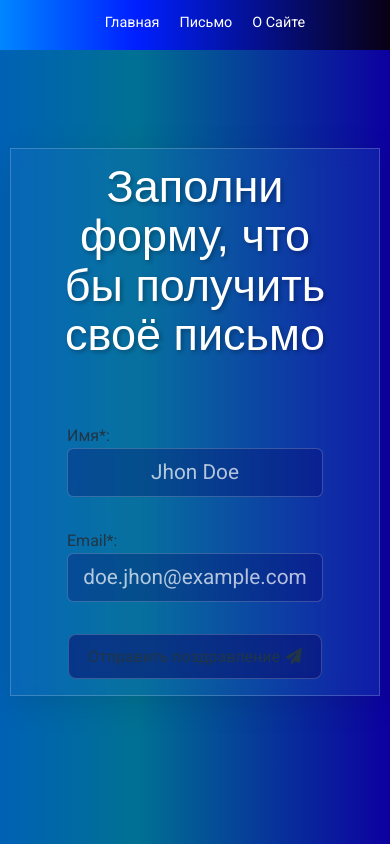
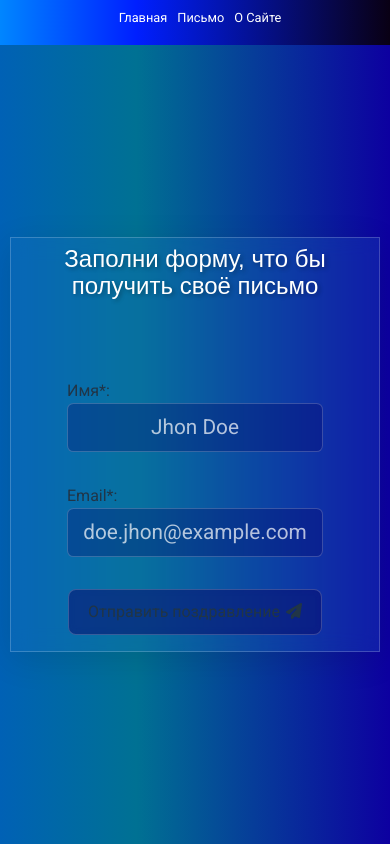
Before and after one commit to matvey-tytarenko/Christmas-Website, a React (Vite) app in the folder client/happy-new-year/: page /mail in a window 390 px wide. Built offline with nearby package versions, Linux system fonts and the light colour scheme; a web font is replaced by a local one.

Commit message:
adaptive style

```diff
--- a/client/happy-new-year/src/stylesheet/Page.css
+++ b/client/happy-new-year/src/stylesheet/Page.css
@@ -15,15 +15,17 @@
 
 body {
   font-family: 'Roboto', sans-serif;
+  overflow-x: hidden;
 }
 
 header {
-  position: absolute;
+  position: fixed;
   top: 0;
   left: 0;
   width: 100%;
   height: 57px;
   background: var(--hradient);
+  z-index: 1000;
 }
 
 header ul {
@@ -31,6 +33,7 @@ header ul {
   align-items: center;
   justify-content: center;
   padding-top: 12px;
+  list-style: none;
 }
 
 header ul li {
@@ -41,6 +44,7 @@ header ul li {
 header ul li a {
   color: #fff;
   padding-left: 15px;
+  text-decoration: none;
   transition: all 0.3s ease;
 }
 
@@ -50,19 +54,34 @@ header ul li a:hover {
 }
 
 @media (max-width: 768px) {
+  header {
+    height: 50px;
+  }
+  header ul {
+    padding-top: 8px;
+  }
   header ul li {
     padding-left: 10px;
-    font-size: 1rem;
+    font-size: 0.9rem;
+  }
+  header ul li a {
+    padding-left: 8px;
+  }
+  header ul li a:hover {
+    font-size: 1.1rem;
   }
 }
 
 @media (max-width: 480px) {
   header {
-    height: 50px;
+    height: 45px;
   }
   header ul li {
     padding-left: 5px;
-    font-size: 0.9rem;
+    font-size: 0.8rem;
+  }
+  header ul li a {
+    padding-left: 5px;
   }
 }
 
@@ -70,22 +89,22 @@ header ul li a:hover {
   display: flex;
   align-items: center;
   justify-content: center;
-  height: 100vh;
-  width: 100vw;
+  min-height: 100vh;
+  width: 100%;
   margin: 0;
-  padding: 0;
+  padding: 57px 0 0 0;
   background: var(--gradient);
+  position: relative;
 }
 
 .container .christmas-tree {
   width: 30vw;
   max-width: 500px;
-  align-items: center;
-  justify-content: center;
   position: fixed;
   bottom: -22px;
   left: 50%;
   transform: translateX(-50%);
+  z-index: 1;
 }
 
 .container .title {
@@ -95,6 +114,7 @@ header ul li a:hover {
   display: flex;
   align-items: center;
   justify-content: center;
+  flex-direction: column;
   top: 25%;
   padding: 1rem;
   text-align: center;
@@ -105,12 +125,27 @@ header ul li a:hover {
 .container .title h1 {
   font-size: 45px;
   font-family: 'Rubik Bubbles', sans-serif;
+  margin-bottom: 1rem;
+}
+
+@media (max-width: 768px) {
+  .container .title h1 {
+    font-size: 32px;
+  }
+}
+
+@media (max-width: 480px) {
+  .container .title h1 {
+    font-size: 24px;
+  }
 }
 
 .container .button {
   position: absolute;
-  top: 40%;
-  transform: translateY(-50%);
+  top: 37%;
+  left: 50%;
+  transform: translate(-50%, -50%);
+  z-index: 2;
 }
 
 .container .button button {
@@ -122,21 +157,35 @@ header ul li a:hover {
   border-radius: 5px;
   cursor: pointer;
   transition: all 0.3s ease;
+  box-shadow: 0 2px 5px rgba(0, 0, 0, 0.2);
 }
 
 .container .button button:hover {
   background: aquamarine;
   color: var(--bg-night-sky);
+  transform: scale(1.05);
+}
+
+.container .button button:active {
+  transform: scale(0.95);
 }
 
 @media (max-width: 768px) {
+  .container {
+    padding-top: 50px;
+  }
   .container .christmas-tree {
-    width: 50vw;
+    width: 60vw;
+    bottom: -15px;
   }
   .container .title {
-    top: 15%;
+    top: 20%;
+    width: 95%;
+    padding: 0.5rem;
     font-size: 1.2rem;
-    width: 90%;
+  }
+  .container .button {
+    top: 45%;
   }
   .container .button button {
     font-size: 0.9rem;
@@ -145,13 +194,20 @@ header ul li a:hover {
 }
 
 @media (max-width: 480px) {
+  .container {
+    padding-top: 45px;
+  }
   .container .christmas-tree {
-    width: 70vw;
+    width: 80vw;
+    bottom: -10px;
   }
   .container .title {
-    top: 25%;
+    top: 15%;
     font-size: 1rem;
     padding: 0.75rem;
+  }
+  .container .button {
+    top: 40%;
   }
   .container .button button {
     font-size: 0.8rem;
@@ -159,14 +215,44 @@ header ul li a:hover {
   }
 }
 
-@media (max-width: 390px) {
+@media (max-width: 320px) {
+  .container .christmas-tree {
+    width: 90vw;
+  }
+  .container .title {
+    top: 12%;
+    padding: 0.5rem;
+  }
   .container .button {
-    padding-top: 90px;
+    top: 35%;
   }
 }
 
-@media (max-height: 844px) {
-  .container h1 {
-    padding-top: 5px;
+@media (max-height: 600px) {
+  .container .title {
+    top: 20%;
+  }
+  .container .button {
+    top: 50%;
+  }
+  .container .christmas-tree {
+    bottom: -10px;
+    width: 50vw;
   }
 }
+
+@media (orientation: landscape) and (max-height: 500px) {
+  .container .title {
+    top: 25%;
+  }
+  .container .button {
+    top: 60%;
+  }
+  .container .christmas-tree {
+    width: 40vw;
+  }
+}
+
+* {
+  transition: all 0.3s ease-in-out;
+}
--- a/client/happy-new-year/src/stylesheet/Page.scss
+++ b/client/happy-new-year/src/stylesheet/Page.scss
@@ -16,21 +16,24 @@
 
 body {
     font-family: 'Roboto', sans-serif;
+    overflow-x: hidden; // Предотвращаем горизонтальную прокрутку
 }
 
 header {
-    position: absolute;
+    position: fixed; // Изменено с absolute на fixed для лучшей поддержки мобильных
     top: 0;
     left: 0;
     width: 100%;
     height: 57px;
     background: var(--hradient);
+    z-index: 1000; // Добавлен z-index чтобы header был поверх остального контента
 
     ul {
         display: flex;
         align-items: center;
         justify-content: center;
         padding-top: 12px;
+        list-style: none; // Добавлено для удаления маркеров списка
 
         li {
             padding-left: 25px;
@@ -39,6 +42,7 @@ header {
             a {
                 color: #fff;
                 padding-left: 15px;
+                text-decoration: none; // Добавлено для удаления подчеркивания ссылок
                 transition: all 0.3s ease;
                 &:hover {
                     font-size: 1.4rem;
@@ -49,18 +53,36 @@ header {
     }
 
     @media (max-width: 768px) {
-        ul li {
-            padding-left: 10px;
-            font-size: 1rem;
+        height: 50px;
+
+        ul {
+            padding-top: 8px;
+
+            li {
+                padding-left: 10px;
+                font-size: 0.9rem;
+
+                a {
+                    padding-left: 8px;
+
+                    &:hover {
+                        font-size: 1.1rem;
+                    }
+                }
+            }
         }
     }
 
     @media (max-width: 480px) {
-        height: 50px;
+        height: 45px;
 
         ul li {
             padding-left: 5px;
-            font-size: 0.9rem;
+            font-size: 0.8rem;
+
+            a {
+                padding-left: 5px;
+            }
         }
     }
 }
@@ -69,21 +91,21 @@ header {
     display: flex;
     align-items: center;
     justify-content: center;
-    height: 100vh;
-    width: 100vw;
+    min-height: 100vh; // Изменено с height на min-height
+    width: 100%;
     margin: 0;
-    padding: 0;
+    padding: 57px 0 0 0; // Добавлен отступ сверху равный высоте header
     background: var(--gradient);
+    position: relative; // Добавлено для правильного позиционирования дочерних элементов
 
     .christmas-tree {
         width: 30vw;
         max-width: 500px;
-        align-items: center;
-        justify-content: center;
         position: fixed;
         bottom: -22px;
         left: 50%;
         transform: translateX(-50%);
+        z-index: 1; // Добавлен z-index
     }
 
     .title {
@@ -93,6 +115,7 @@ header {
         display: flex;
         align-items: center;
         justify-content: center;
+        flex-direction: column; // Добавлено для лучшей организации контента
         top: 25%;
         padding: 1rem;
         text-align: center;
@@ -102,13 +125,28 @@ header {
         h1 {
             font-size: 45px;
             font-family: 'Rubik Bubbles', sans-serif;
+            margin-bottom: 1rem; // Добавлен отступ снизу
+        }
+
+        @media (max-width: 768px) {
+            h1 {
+                font-size: 32px;
+            }
+        }
+
+        @media (max-width: 480px) {
+            h1 {
+                font-size: 24px;
+            }
         }
     }
 
     .button {
         position: absolute;
-        top: 40%;
-        transform: translateY(-50%);
+        top: 37%;
+        left: 50%; // Центрирование кнопки
+        transform: translate(-50%, -50%);
+        z-index: 2; // Добавлен z-index
 
         button {
             background: var(--primary-color);
@@ -119,57 +157,120 @@ header {
             border-radius: 5px;
             cursor: pointer;
             transition: all 0.3s ease;
+            box-shadow: 0 2px 5px rgba(0,0,0,0.2); // Добавлена тень
 
             &:hover {
                 background: aquamarine;
                 color: var(--bg-night-sky);
+                transform: scale(1.05); // Добавлен эффект увеличения при наведении
+            }
+
+            &:active {
+                transform: scale(0.95); // Эффект нажатия
             }
         }
     }
 
+    // Медиа-запросы для планшетов
     @media (max-width: 768px) {
+        padding-top: 50px;
+
         .christmas-tree {
-            width: 50vw;
+            width: 60vw;
+            bottom: -15px;
+        }
+
+        .title {
+            top: 20%;
+            width: 95%;
+            padding: 0.5rem;
+            font-size: 1.2rem;
+        }
+
+        .button {
+            top: 45%;
+
+            button {
+                font-size: 0.9rem;
+                padding: 0.6rem 1.2rem;
+            }
+        }
+    }
+
+    // Медиа-запросы для мобильных устройств
+    @media (max-width: 480px) {
+        padding-top: 45px;
+
+        .christmas-tree {
+            width: 80vw;
+            bottom: -10px;
         }
 
         .title {
             top: 15%;
-            font-size: 1.2rem;
-            width: 90%;
-        }
-
-        .button button {
-            font-size: 0.9rem;
-            padding: 0.6rem 1.2rem;
-        }
-    }
-
-    @media (max-width: 480px) {
-        .christmas-tree {
-            width: 70vw;
-        }
-
-        .title {
-            top: 25%;
             font-size: 1rem;
             padding: 0.75rem;
         }
 
-        .button button {
-            font-size: 0.8rem;
-            padding: 0.5rem 1rem;
+        .button {
+            top: 40%;
+
+            button {
+                font-size: 0.8rem;
+                padding: 0.5rem 1rem;
+            }
         }
     }
 
-    @media (max-width: 390px) {
+    // Медиа-запросы для маленьких мобильных устройств
+    @media (max-width: 320px) {
+        .christmas-tree {
+            width: 90vw;
+        }
+
+        .title {
+            top: 12%;
+            padding: 0.5rem;
+        }
+
         .button {
-            padding-top: 90px;
+            top: 35%;
         }
     }
 
-    @media (max-height: 844px) {
-        h1 {
-            padding-top: 5px;
+    // Медиа-запросы для различных высот экрана
+    @media (max-height: 600px) {
+        .title {
+            top: 20%;
+        }
+
+        .button {
+            top: 50%;
+        }
+
+        .christmas-tree {
+            bottom: -10px;
+            width: 50vw;
+        }
+    }
+
+    // Медиа-запросы для ландшафтной ориентации
+    @media (orientation: landscape) and (max-height: 500px) {
+        .title {
+            top: 25%;
+        }
+
+        .button {
+            top: 60%;
+        }
+
+        .christmas-tree {
+            width: 40vw;
         }
     }
 }
+
+// Добавляем плавную анимацию для всех переходов
+* {
+    transition: all 0.3s ease-in-out;
+}
```
Also changed, not shown: client/happy-new-year/src/stylesheet/Page.min.css.
